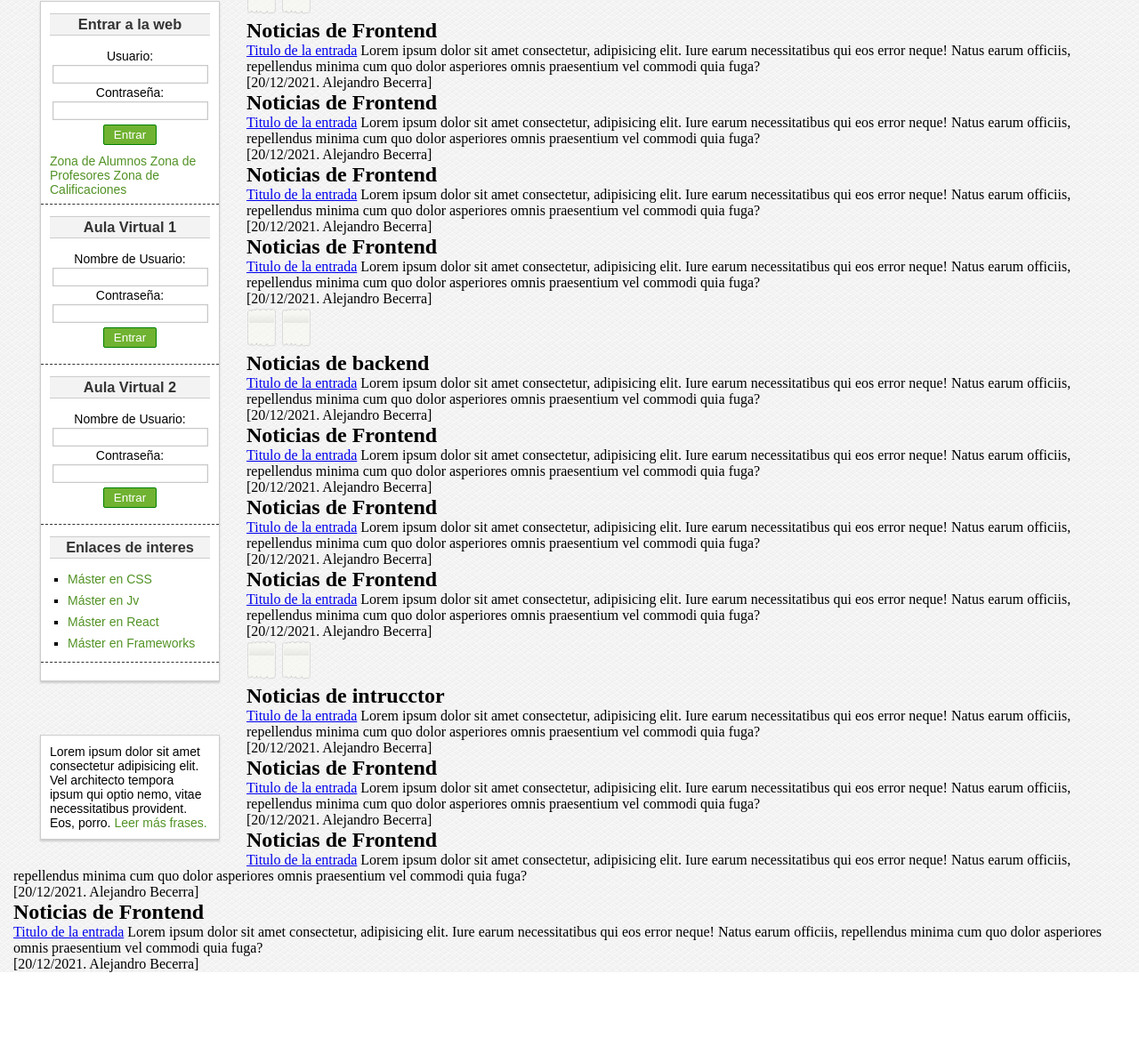
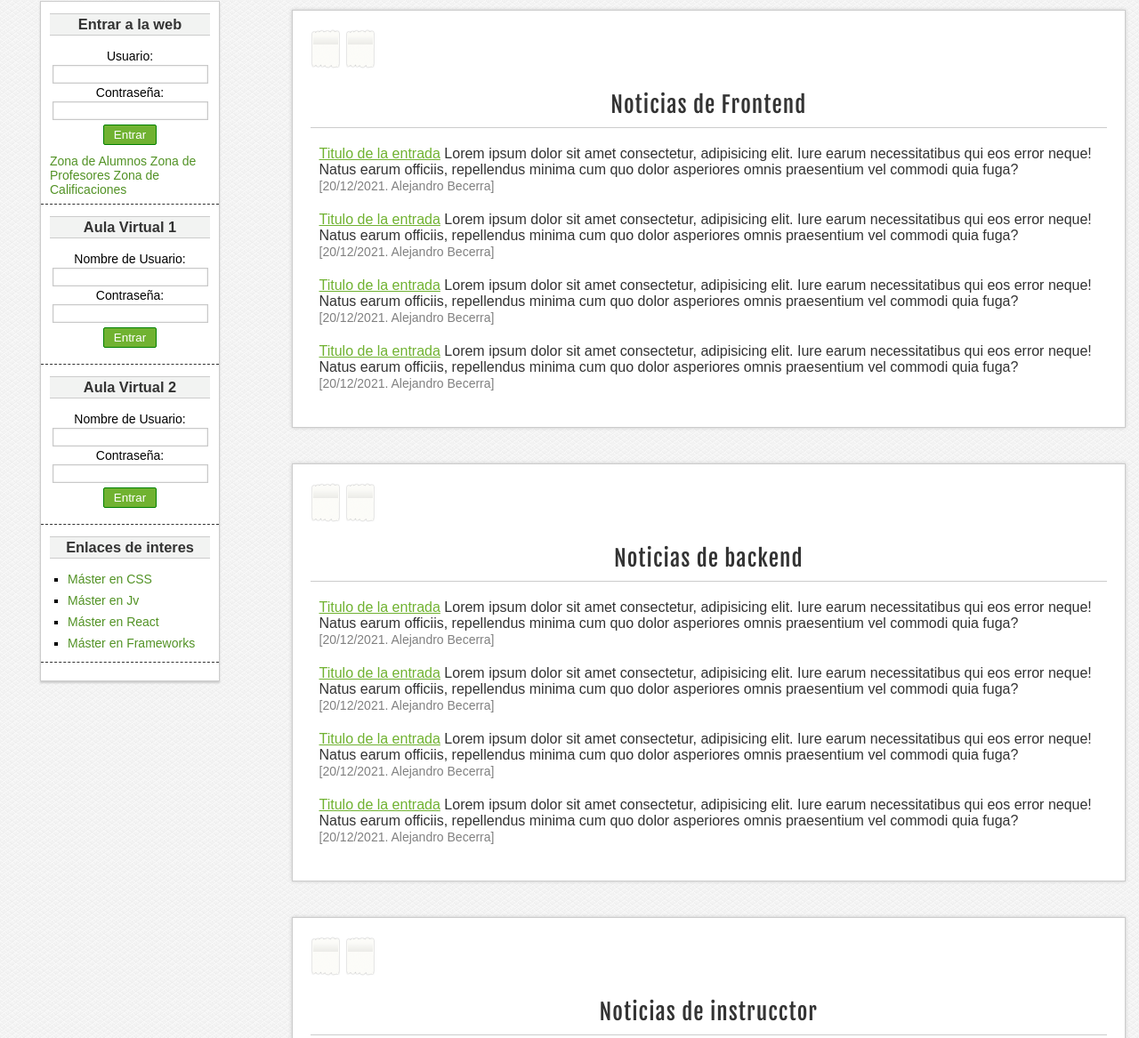
Before and after one commit to alejandrobecerraptor/maquetacion-01-html-css, a plain HTML site: page index.html in a window 1280 px wide. Shown: the part 319-1486 px from the top of the page at 89% size. Before the commit the page ends 1412 px from the top, so only its background shows below. Drawn offline with Linux system fonts and the light colour scheme.

Commit message:
CSS para las seccions

```diff
--- a/css/styles.css
+++ b/css/styles.css
@@ -6,6 +6,13 @@
     url("fonst/nevis.woff") format("woff"),
     url("fonst/nevis.ttf") format("truetype"),
     url("fonst/nevis.svg") format("svg");
+  font-weight: normal;
+  font-style: normal;
+}
+
+@font-face {
+  font-family: "fajala";
+  src: url("fonst/FjallaOne-Regular.ttf") format('truetype');
   font-weight: normal;
   font-style: normal;
 }
@@ -207,7 +214,6 @@ nav > ul > li:hover > ul > li:hover {
 /* Barra lateral  */
 
 aside, #frase {
-  clear: both;
   width: 200px;
   float: left;
   margin: 30px;
@@ -218,6 +224,7 @@ aside, #frase {
 }
 
 #frase{
+  clear: both;
   width: 180px;
   padding: 10px;
   font-size: 14px;
@@ -285,3 +292,49 @@ aside label{
   margin: 0px auto;
   text-align: center;
 }
+
+/* Secciones */
+
+#sections{
+  float: right;
+  width: 75%;
+  font-family: sans-serif,arial,helvetica;
+}
+
+#sections a {
+  color: #70b231;
+}
+
+#sections .titulo {
+  font-size: 25px;
+  margin-bottom: 5px;
+  font-family: "fajala";
+  letter-spacing: 1px;
+  font-weight:normal;
+  text-align: center;
+  padding-top: 20px;
+  padding-bottom: 10px;
+  border-bottom: 1px solid #ccc;
+}
+
+#sections section {
+  margin-top: 40px;
+  background-color: white;
+  padding: 20px;
+  border: 1px solid #ccc;
+  box-shadow: 0px 0px 4px #c9c9c9;
+  color: #333333;
+  font-size: 16px;
+  overflow: hidden;
+}
+
+#sections .article{
+  margin: 10px;
+  margin-top: 20px;
+  margin-bottom: 20px;
+}
+
+#sections .date{
+  color: gray;
+  font-size: 14px;
+}
--- a/index.html
+++ b/index.html
@@ -122,12 +122,7 @@
         </div>
       </aside>
 
-      <aside id="frase">
-        Lorem ipsum dolor sit amet consectetur adipisicing elit. Vel architecto
-        tempora ipsum qui optio nemo, vitae necessitatibus provident. Eos,
-        porro.
-        <a href="#">Leer más frases.</a>
-      </aside>
+
 
       <!-- fin de la barra lareal -->
 
@@ -136,8 +131,8 @@
       <div id="sections">
         <section id="frontend">
           <span class="sticker">
-            <img class="stickerOne" src="css\img\scotch.png" alt="pegatina">
-            <img class="stickerTwo" src="css\img\scotch.png" alt="pegatina">
+            <img class="stickerOne" src="css\img\scotch.png" alt="pegatina" />
+            <img class="stickerTwo" src="css\img\scotch.png" alt="pegatina" />
           </span>
           <h2 class="titulo">Noticias de Frontend</h2>
           <article class="article">
@@ -150,7 +145,6 @@
             </p>
             <span class="date">[20/12/2021. Alejandro Becerra]</span>
           </article>
-          <h2 class="titulo">Noticias de Frontend</h2>
           <article class="article">
             <p>
               <a href="#">Titulo de la entrada</a>
@@ -161,7 +155,6 @@
             </p>
             <span class="date">[20/12/2021. Alejandro Becerra]</span>
           </article>
-          <h2 class="titulo">Noticias de Frontend</h2>
           <article class="article">
             <p>
               <a href="#">Titulo de la entrada</a>
@@ -172,7 +165,6 @@
             </p>
             <span class="date">[20/12/2021. Alejandro Becerra]</span>
           </article>
-          <h2 class="titulo">Noticias de Frontend</h2>
           <article class="article">
             <p>
               <a href="#">Titulo de la entrada</a>
@@ -185,11 +177,10 @@
           </article>
         </section>
 
-
         <section id="backend">
           <span class="sticker">
-            <img class="stickerOne" src="css\img\scotch.png" alt="pegatina">
-            <img class="stickerTwo" src="css\img\scotch.png" alt="pegatina">
+            <img class="stickerOne" src="css\img\scotch.png" alt="pegatina" />
+            <img class="stickerTwo" src="css\img\scotch.png" alt="pegatina" />
           </span>
           <h2 class="titulo">Noticias de backend</h2>
           <article class="article">
@@ -202,7 +193,6 @@
             </p>
             <span class="date">[20/12/2021. Alejandro Becerra]</span>
           </article>
-          <h2 class="titulo">Noticias de Frontend</h2>
           <article class="article">
             <p>
               <a href="#">Titulo de la entrada</a>
@@ -213,7 +203,6 @@
             </p>
             <span class="date">[20/12/2021. Alejandro Becerra]</span>
           </article>
-          <h2 class="titulo">Noticias de Frontend</h2>
           <article class="article">
             <p>
               <a href="#">Titulo de la entrada</a>
@@ -224,7 +213,6 @@
             </p>
             <span class="date">[20/12/2021. Alejandro Becerra]</span>
           </article>
-          <h2 class="titulo">Noticias de Frontend</h2>
           <article class="article">
             <p>
               <a href="#">Titulo de la entrada</a>
@@ -237,13 +225,12 @@
           </article>
         </section>
 
-
         <section id="instructor">
           <span class="sticker">
-            <img class="stickerOne" src="css\img\scotch.png" alt="pegatina">
-            <img class="stickerTwo" src="css\img\scotch.png" alt="pegatina">
+            <img class="stickerOne" src="css\img\scotch.png" alt="pegatina" />
+            <img class="stickerTwo" src="css\img\scotch.png" alt="pegatina" />
           </span>
-          <h2 class="titulo">Noticias de intrucctor</h2>
+          <h2 class="titulo">Noticias de instrucctor</h2>
           <article class="article">
             <p>
               <a href="#">Titulo de la entrada</a>
@@ -254,7 +241,6 @@
             </p>
             <span class="date">[20/12/2021. Alejandro Becerra]</span>
           </article>
-          <h2 class="titulo">Noticias de Frontend</h2>
           <article class="article">
             <p>
               <a href="#">Titulo de la entrada</a>
@@ -265,7 +251,6 @@
             </p>
             <span class="date">[20/12/2021. Alejandro Becerra]</span>
           </article>
-          <h2 class="titulo">Noticias de Frontend</h2>
           <article class="article">
             <p>
               <a href="#">Titulo de la entrada</a>
@@ -276,7 +261,6 @@
             </p>
             <span class="date">[20/12/2021. Alejandro Becerra]</span>
           </article>
-          <h2 class="titulo">Noticias de Frontend</h2>
           <article class="article">
             <p>
               <a href="#">Titulo de la entrada</a>
@@ -291,6 +275,7 @@
       </div>
 
       <!-- Fin Secciones -->
+
     </div>
     <!-- fin del contenido central  -->
   </body>
```
